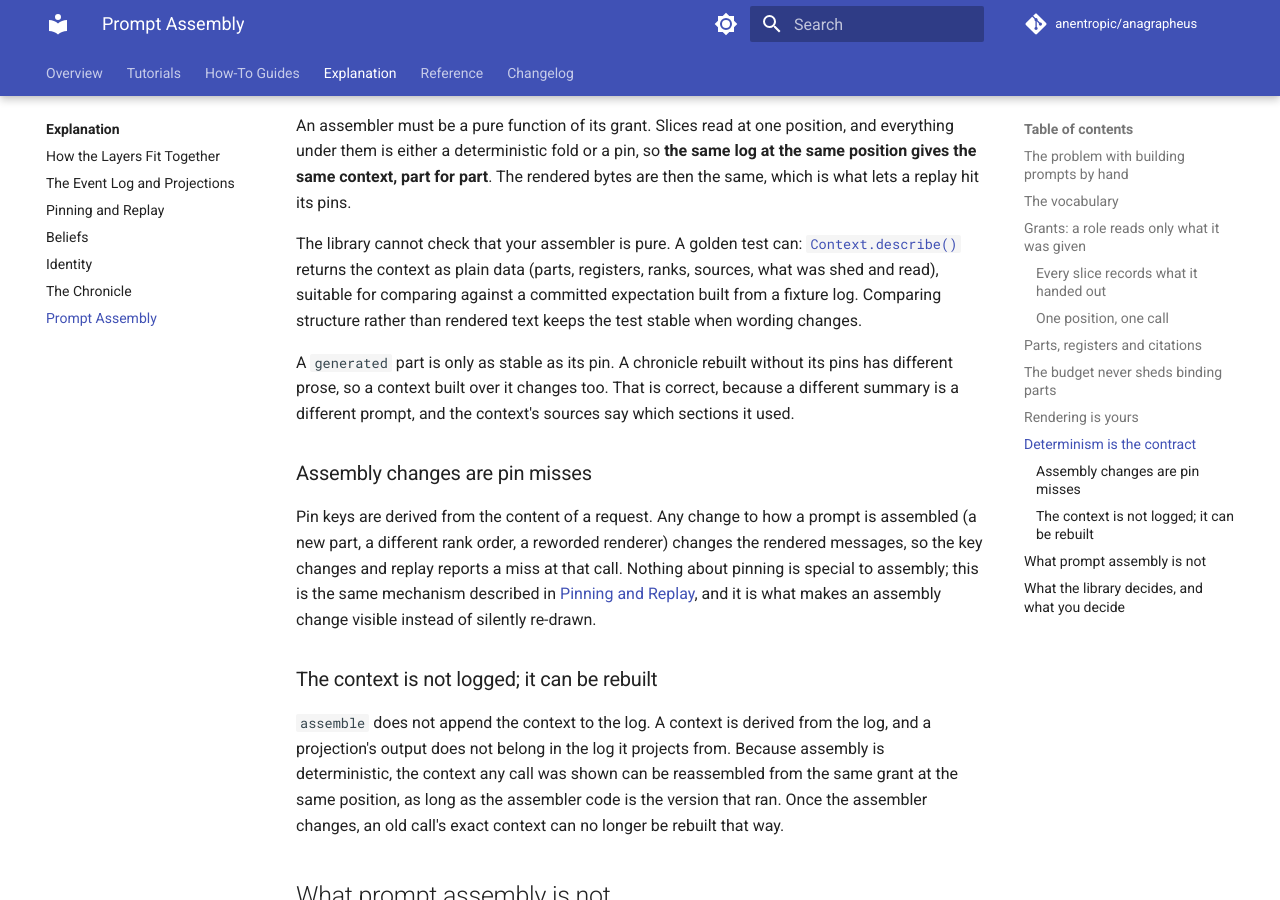
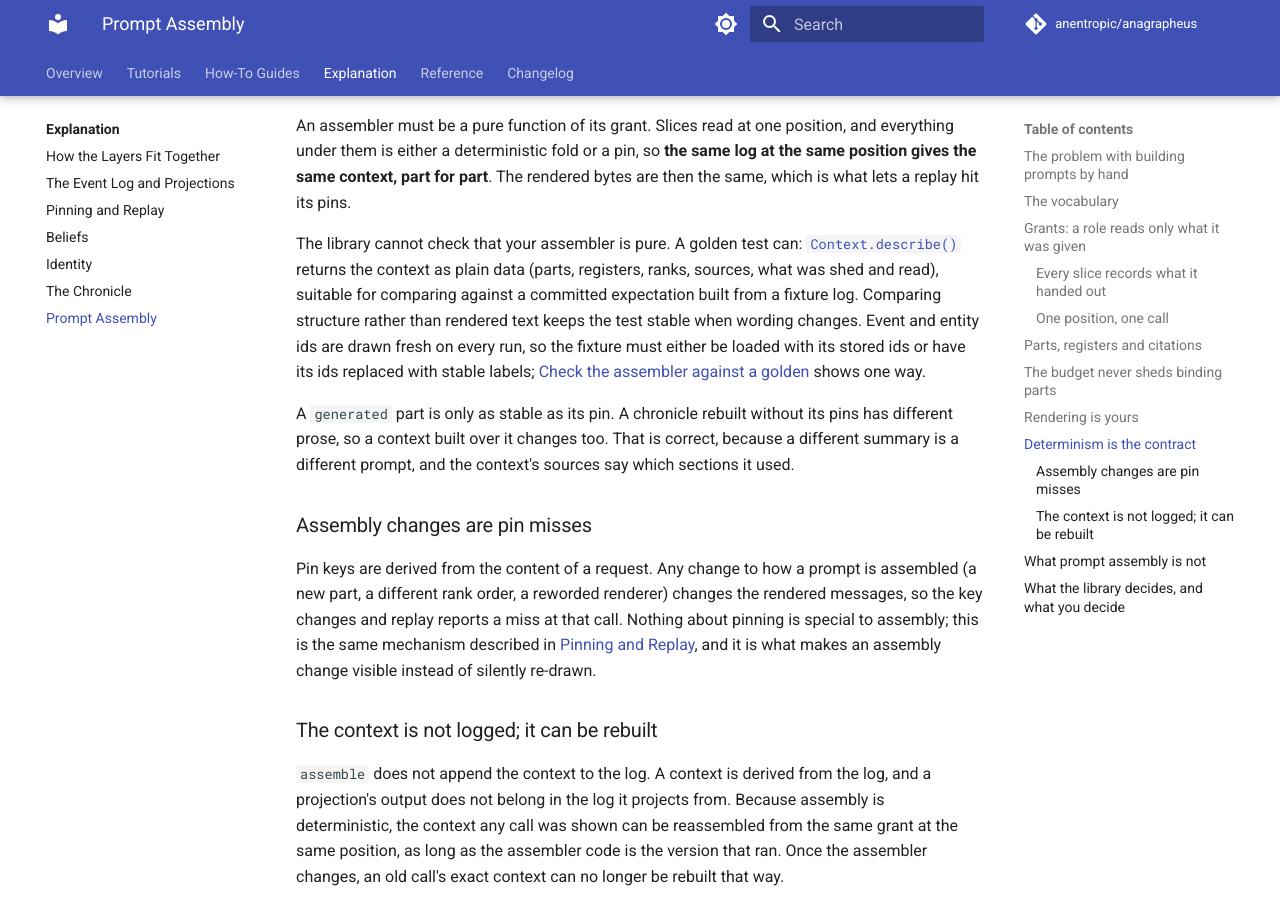
Before and after one commit to anentropic/anagrapheus, an MkDocs documentation site: the page built from docs/src/explanation/prompt-assembly.md, in a window 1280 px wide and 900 px high, scrolled down 4035 px. Built offline with MkDocs 1.6.1 and Material for MkDocs 9.7.7, drawn with Linux system fonts in a browser that asks for light colours; comment, search, counter and statistics services are not loaded.

Commit message:
docs(explanation): note the id caveat for golden tests
Co-Authored-By: Claude Opus 5.5 (1M context) <noreply@anthropic.com>
Claude-Session: https://claude.ai/code/session_013p9Ynd6bw3kC99X8JQGKb3

```diff
--- a/docs/src/explanation/prompt-assembly.md
+++ b/docs/src/explanation/prompt-assembly.md
@@ -106,7 +106,7 @@ Turning a context into messages is your application's job; the library fixes the
 
 An assembler must be a pure function of its grant. Slices read at one position, and everything under them is either a deterministic fold or a pin, so **the same log at the same position gives the same context, part for part**. The rendered bytes are then the same, which is what lets a replay hit its pins.
 
-The library cannot check that your assembler is pure. A golden test can: [`Context.describe()`][context-describe] returns the context as plain data (parts, registers, ranks, sources, what was shed and read), suitable for comparing against a committed expectation built from a fixture log. Comparing structure rather than rendered text keeps the test stable when wording changes.
+The library cannot check that your assembler is pure. A golden test can: [`Context.describe()`][context-describe] returns the context as plain data (parts, registers, ranks, sources, what was shed and read), suitable for comparing against a committed expectation built from a fixture log. Comparing structure rather than rendered text keeps the test stable when wording changes. Event and entity ids are drawn fresh on every run, so the fixture must either be loaded with its stored ids or have its ids replaced with stable labels; [Check the assembler against a golden](../how-to/assemble-prompts.md#check-the-assembler-against-a-golden) shows one way.
 
 A `generated` part is only as stable as its pin. A chronicle rebuilt without its pins has different prose, so a context built over it changes too. That is correct, because a different summary is a different prompt, and the context's sources say which sections it used.
 
```
